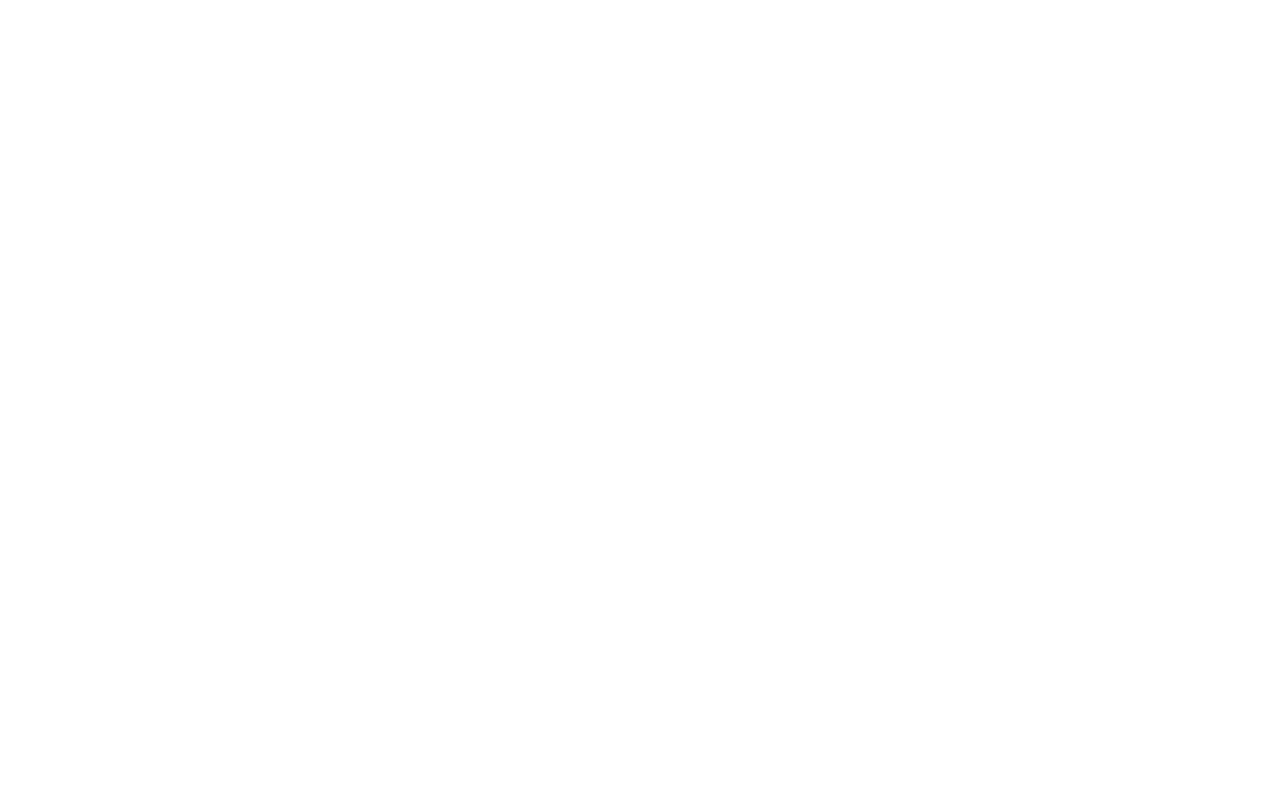
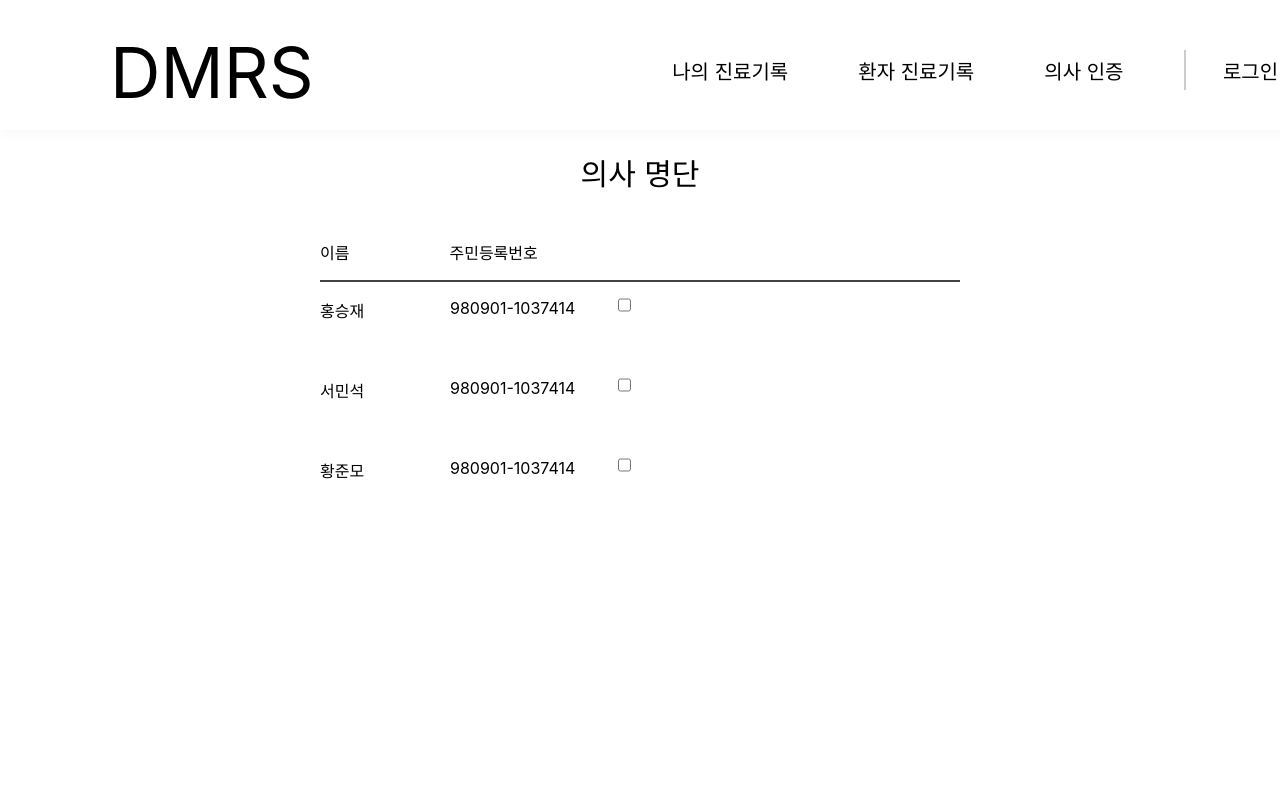
Before and after one commit to viviviviviid/did-medical-record-management, a React (Create React App) app in the folder client-web/: page /doctor-auth in a window 1280 px wide. Before the commit this address had no page. Shown: the top 800 px of the page. Built offline with nearby package versions, Linux system fonts and the light colour scheme.

Commit message:
FEAT: new-record loading / doctor-auth page added

```diff
--- a/client-web/src/App.js
+++ b/client-web/src/App.js
@@ -10,6 +10,7 @@
 import NewMedicalRecord from './views/new-medical-record/new-medical-record';
 import PatientMedicalRecordView from './views/patient-medical-record-view/patient-medical-record-view';
 import PatientMedicalRecordUpdate from './views/patient-medical-record-update/patient-medical-record-update';
+import DoctorAuth from './views/doctor-auth/doctor-auth';
 
 function App() {
   return (
@@ -25,6 +26,7 @@
         <Route path="/new-medical-record" element={<NewMedicalRecord />} />
         <Route path="/patient-medical-record-view" element={<PatientMedicalRecordView />} />
         <Route path="/patient-medical-record-update" element={<PatientMedicalRecordUpdate />} />
+        <Route path="/doctor-auth" element={<DoctorAuth />} />
       </Routes>
     </BrowserRouter>
   )
--- a/client-web/src/modules/header.js
+++ b/client-web/src/modules/header.js
@@ -3,7 +3,7 @@
 
 export default function Header() {
     const navigate = useNavigate();
-    const menu = [{title:'나의 진료기록', route:'medical-records'}, {title:'환자 진료기록', route:'patient-list'}, {title:'메뉴2', route:'menu2'}];
+    const menu = [{title:'나의 진료기록', route:'medical-records'}, {title:'환자 진료기록', route:'patient-list'}, {title:'의사 인증', route:'doctor-auth'}];
     const login = sessionStorage.getItem('login');
     const name = sessionStorage.getItem("name");
 
--- /dev/null
+++ b/client-web/src/views/doctor-auth/doctor-auth.css
@@ -0,0 +1,9 @@
+.auth-box {
+    /* margin-top: 15vh; */
+    padding-top: 15vh;
+}
+
+.auth-checkbox {
+    height: 5vh;
+    margin-left: 3vw;
+}
--- /dev/null
+++ b/client-web/src/views/doctor-auth/doctor-auth.js
@@ -0,0 +1,48 @@
+import React, { useState, useEffect} from 'react';
+import Header from '../../modules/header.js';
+import Footer from '../../modules/footer.js';
+import './doctor-auth.css';
+
+export default function DoctorAuth() {
+    const doctorList = [
+        {name: '홍승재', id: "980901-1037414"},
+        {name: '서민석', id: "980901-1037414"},
+        {name: '황준모', id: "980901-1037414"},
+    ]
+    return(
+        <div className='root'>
+            <Header />
+                <div className='column-center auth-box'>
+                <p style={{fontSize:'30px'}}>의사 명단</p>
+                    <div className='records-box'>
+                        <div className='records-index'>
+                            <p className='records-index-date'>이름</p>
+                            <p className='records-index-hpt'>주민등록번호</p>
+                            {/* <p className='records-index-notes'>진료 내용</p> */}
+                        </div>
+                        { doctorList.map((item, index) => {
+                            return (
+                                <div className={`records-list pointer`}
+                                    key={index} >
+                                    <div className='records-list-date'>
+                                        <p>{item.name}</p>
+                                    </div>
+                                    <div className='records-list-hpt'>
+                                        <p>{item.id}</p>
+                                    </div>
+                                    <input
+                                        type="checkbox"
+                                        className='auth-checkbox'
+                                        onClick={() => {
+                                            // 인증 axios 요청
+                                        }}/>
+                                </div>
+                            )
+                        }) }
+
+                    </div>
+                </div>
+            <Footer />
+        </div>
+    )
+}
--- a/client-web/src/views/medical-records/records.js
+++ b/client-web/src/views/medical-records/records.js
@@ -3,27 +3,33 @@
 import Footer from '../../modules/footer.js';
 import axios from 'axios';
 
+function Empty() {
+    return (
+        <div className='row-center'>
+            <p>진료 내역이 없습니다</p>
+        </div>
+    )
+}
+
 export default function Records() {
     const [activeIndex, setActiveIndex] = useState(null);
+    const [records, setRecords] = useState([]);
+    const [isEmpty, setIsEmpty] = useState(true);
 
     async function getDb() {
-        console.log(localStorage.getItem("jwt"));
 
-        const records = await axios.post("http://localhost:5001/user/get-my-record",
+        const _records = await axios.post("http://localhost:5001/user/get-my-record",
             { vcJwt: localStorage.getItem("jwt") }
         )
-        console.log("records : ", records);
+        setRecords(_records.data);
+        console.log("records : ", records, records.length);
+        if(records.length === 0)
+            setIsEmpty(true);
     }
 
     useEffect(() => {
         getDb();
     }, [])
-
-    const list = [
-        {index:0, date:'2023/08/10', hpt:'국군고양병원', doctor:'홍승재', notes:'척추 제거'},
-        {index:1, date:'2022/08/12', hpt:'백병원', doctor:'홍승재', notes:'아픔'},
-        {index:2, date:'2022/08/15', hpt:'국군수도병원', doctor:'서민석', notes:'아파서 옴'}
-    ];
 
     const handleMouseOver = (index => {
         setActiveIndex(index);
@@ -46,7 +52,11 @@
                         <p className='records-index-doctor'>의사</p>
                         <p className='records-index-notes'>진료 내용</p>
                     </div>
-                    { list.map((item, index) => {
+                    {
+                        isEmpty ?
+                        <Empty />
+                        :
+                        records.map((item, index) => {
                             return (
                                 <div className={`records-list pointer ${activeIndex === index ? "records-mouseover" : ""}`}
                                     key={index}
@@ -66,7 +76,8 @@
                                     </div>
                                 </div>
                             )
-                    }) }
+                        })
+                    }
 
                 </div>
             </div>
--- a/client-web/src/views/new-medical-record/new-medical-record.js
+++ b/client-web/src/views/new-medical-record/new-medical-record.js
@@ -3,6 +3,8 @@
 import Footer from '../../modules/footer.js';
 import axios from "axios";
 import {useNavigate} from 'react-router-dom';
+import LinearProgress from '@mui/material/LinearProgress';
+import Box from '@mui/material/Box';
 
 export default function NewMedicalRecord() {
     const [hospital, setHospital] = useState("");
@@ -21,6 +23,7 @@
     const [followUp, setFollowUp] = useState("");
     const [additionalComments, setAdditionalComments] = useState("");
     const [name, setName] = useState("")
+    const [isLoading, setIsLoading] = useState(false);
     const navigate = useNavigate();
 
     useEffect(() => {
@@ -46,7 +49,7 @@
             followUp: followUp,
             additionalComments: additionalComments,
         }
-
+        setIsLoading(true);
         console.log(recordData)
 
         // jwt와 did는 유저 회원가입시 또는 진료내용이 업데이트 될 떄마다, 서버에서 프론트로 던져줄예정
@@ -54,20 +57,32 @@
 
         const vcJwt=localStorage.getItem("jwt")
 
+        // 의사 jwt -> local에서.
+        // 환자 jwt -> qr 코드에서.
+
         axios.post('http://localhost:5001/user/new-record', {recordData, vcJwt})
             .then(res => {
+                isLoading(false);
                 console.log("vcJwt: ", res.data.updatedVcJwt)
                 localStorage.setItem("jwt", res.data.updatedVcJwt);
+                navigate(`/patient-medical-records?patient=${name}`);
                 // 이게 도착할때까지 "블록체인과 연결중입니다" 로딩창 팝업 띄워놓기 // 블록체인 속도 때문
             })
-
-        navigate(`/patient-medical-records?patient=${name}`)
     }
 
     return (
         <div className='root'>
             <Header />
-            <div className='body column-center'>
+            {
+                isLoading ?
+                <div className='column-center auth-loading'>
+                    <p>진료기록 작성 중</p>
+                    <Box sx={{ width: '60%' }}>
+                        <LinearProgress />
+                    </Box>
+                </div>
+                :
+                <div className='body column-center'>
                 <p style={{ fontSize: '30px' }}>진료기록 작성</p>
                 <div className='input-container'>
                     <p className='input-title' style={{ marginBottom: '3vh' }}>기본 정보</p>
@@ -206,6 +221,7 @@
                     </div>
                 </div>
             </div>
+            }
             <Footer />
         </div>
     );
--- a/client-web/src/views/patient-list/patient-list.js
+++ b/client-web/src/views/patient-list/patient-list.js
@@ -43,7 +43,7 @@
                     <NewRecordButton />
 
                 </div>
-                <p style={{fontSize:'30px'}}>환자 명단</p>
+                <p style={{fontSize:'30px'}}>의사 명단</p>
                 <div className='records-box'>
                     <div className='records-index'>
                         <p className='records-index-date'>이름</p>
```
Lines whose indentation alone changed are shown as unchanged.
